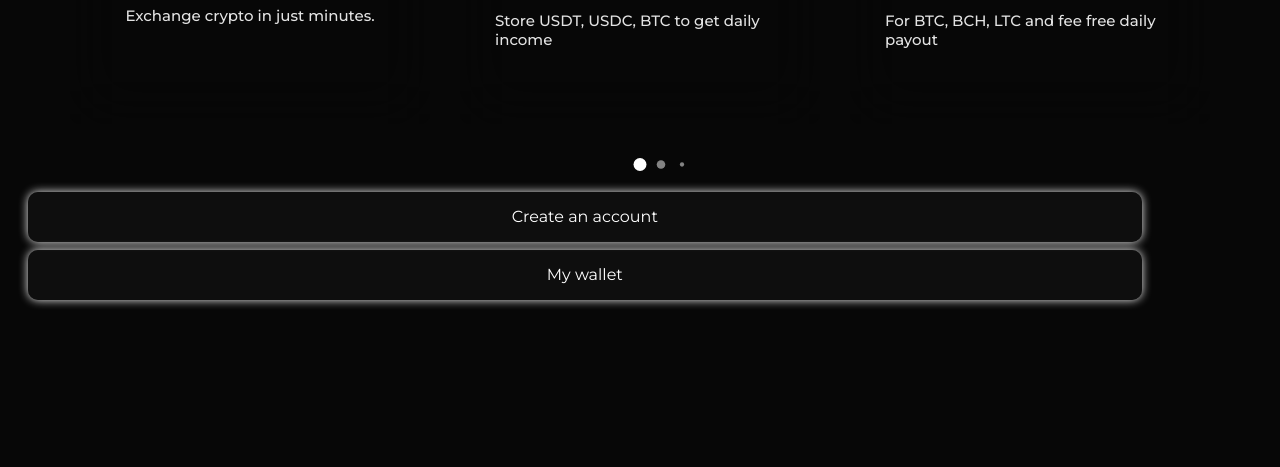
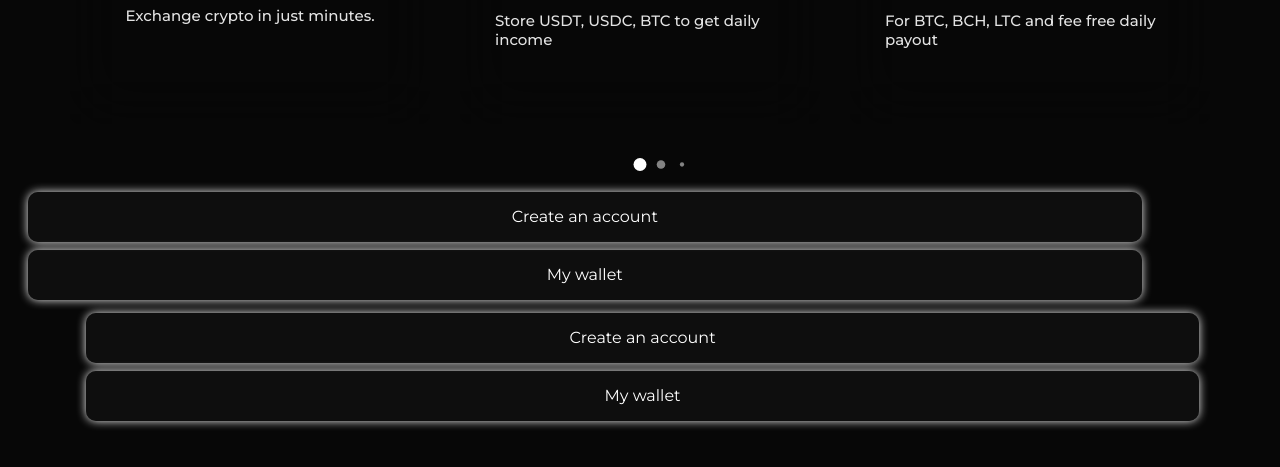
Before and after one commit to Pinet5/App.net, a plain HTML site: page Menu.html in a window 1280 px wide. Shown: the part 271-738 px from the top of the page. Drawn offline with nearby package versions, Linux system fonts and the light colour scheme.

Commit message:
Update Menu.html

```diff
--- a/Menu.html
+++ b/Menu.html
@@ -214,6 +214,33 @@
   border-radius: 10px;
   border: none;
   outline: none;"></a>
+    </div<div>
+   <a href=""><Button style="position: center;
+  width: 87%;
+  height: 50px;
+  margin-top: 1%;
+  margin-left: 6.7%;
+  background: #16161682;
+  box-shadow: 0 0 10px #f0f0f0;
+  font-size: 16px;
+  color: #fff;
+  border-radius: 10px;
+  border: none;
+  outline: none;">Create an account</Button></a>
+
+       <a href=""><input id="button" type="submit" value="My wallet" style="position: center;
+  width: 87%;
+  height: 50px;
+  margin-top: 8px;
+  margin-left: 6.7%;
+  background: #16161682;
+  box-shadow: 0 0 10px #f0f0f0;
+  font-size: 16px;
+  color: #fff;
+  cursor: none;
+  border-radius: 10px;
+  border: none;
+  outline: none;"></a>
     </div>
      </body>
 </html>
```
